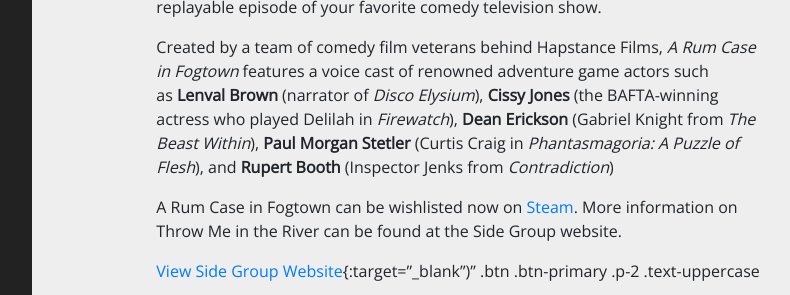
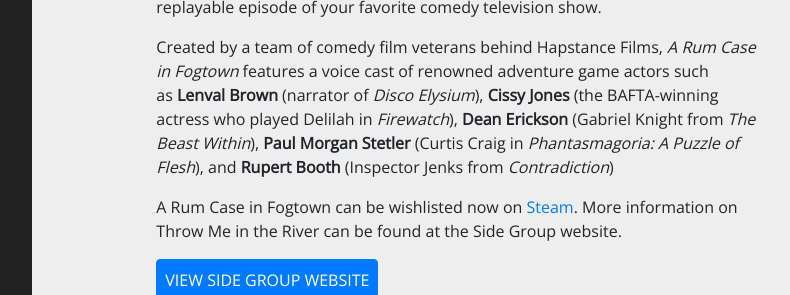
Before and after one commit to reismahnic/reis-mahnic, a Jekyll site: the page built from _games/a-rum-case-in-fogtown.md, in a window 1280 px wide and 900 px high, scrolled down 1044 px, cut to the strip 0-295 px from the top of the window. Shown: the whole strip, without its empty margins (395-1185 px from the left). Built offline with Jekyll 4.4.1, drawn with Linux system fonts in a browser that asks for light colours.

Commit message:
Update Game “a-rum-case-in-fogtown”

```diff
--- a/_games/a-rum-case-in-fogtown.md
+++ b/_games/a-rum-case-in-fogtown.md
@@ -14,7 +14,7 @@
 
 A﻿ Rum Case in Fogtown can be wishlisted now on [Steam](https://store.steampowered.com/app/2074870/A_Rum_Case_in_Fogtown/){:target="_blank"}. More information on Throw Me in the River can be found at the Side Group website.
 
-[View Side Group Website](https://www.sidegroupgames.com){:target="_blank")" .btn .btn-primary .p-2 .text-uppercase
+[View Side Group Website](https://www.sidegroupgames.com){:target="_blank")" .btn .btn-primary .p-2 .text-uppercase}
 
 <style>.embed-container { position: relative; padding-bottom: 56.25%; height: 0; overflow: hidden; max-width: 100%; } .embed-container iframe, .embed-container object, .embed-container embed { position: absolute; top: 0; left: 0; width: 100%; height: 100%; }</style><div class='embed-container'><iframe src='https://www.youtube.com/embed/jDePBFF_Gho' frameborder='0' webkitAllowFullScreen mozallowfullscreen allowFullScreen></iframe></div>
 
```
